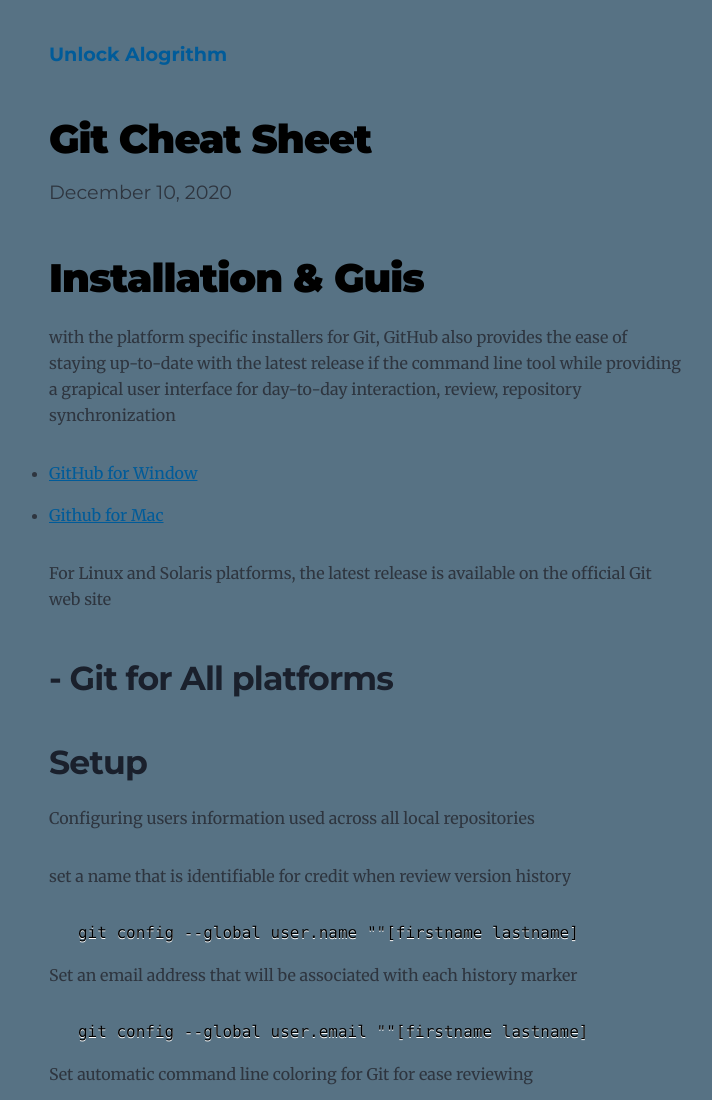
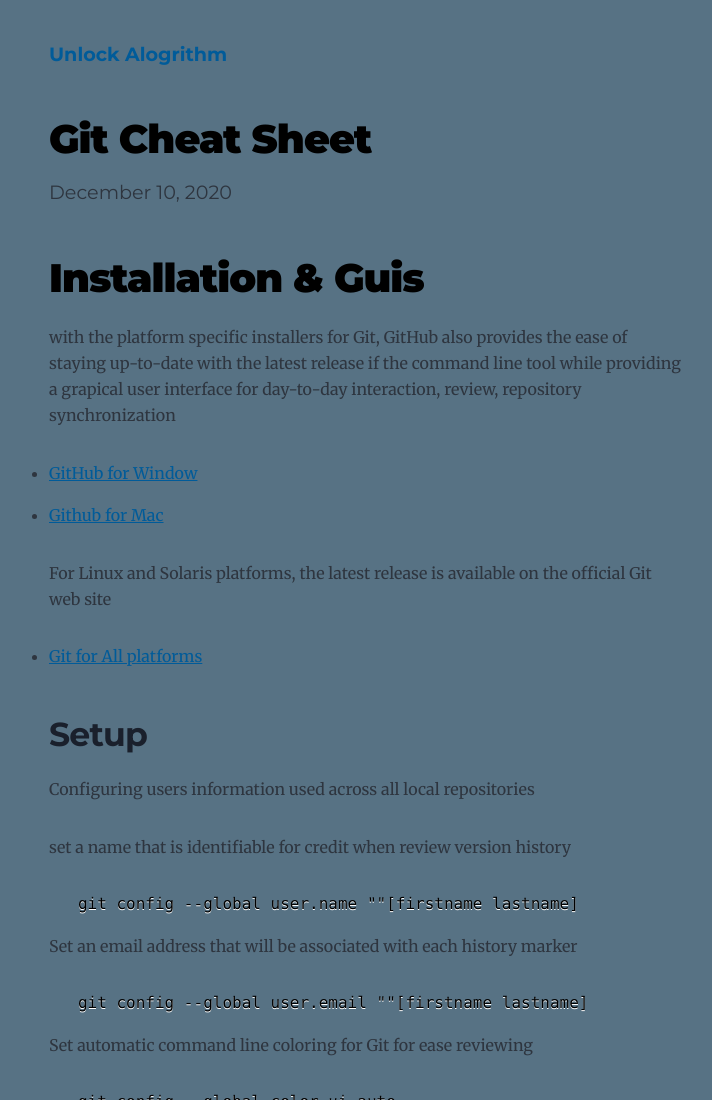
Before and after one commit to backbencher00/my-starter-blog, a Gatsby site: page /git/ in a window 1280 px wide. Shown: the top 1100 px of the page, without its empty margins (275-987 px from the left). Built offline with nearby package versions, Linux system fonts and the light colour scheme; Gatsby itself is replaced by a stand-in of ours; some packages are replaced by stand-ins of ours; code samples lack their colours.

Commit message:
Update index.md

````diff
--- a/content/blog/git/index.md
+++ b/content/blog/git/index.md
@@ -13,7 +13,7 @@ description: "Git is the free and open source distributed version control system
 
  For Linux and Solaris platforms, the latest release is available on the official Git web site
 
- ## - [Git for All platforms](http://git-scm.com)
+ - [Git for All platforms](http://git-scm.com)
 
  ## Setup
 
@@ -21,17 +21,14 @@ Configuring users information used across all
 local repositories
 
 set a name that is identifiable for credit when review version history
-
 ```javascript
    git config --global user.name ""[firstname lastname]
 ```
 
 Set an email address that will be associated with each history marker
-
 ```javascript
    git config --global user.email ""[firstname lastname]
 ```
-
 Set automatic command line coloring for Git for ease reviewing
 
 
@@ -136,7 +133,6 @@ Merge the specified branch's history into the current one
 ```
 
 show all commits in the current branch's history
-
 ```javascript
    git log
 
@@ -146,34 +142,29 @@ show all commits in the current branch's history
 Examine logs, diffs and object information
 
 Show the commit on history for the currently active branch
-
 ```javascript
    git log
 
 ```
 
 Show the commits on branchA that are not on branchB
-
 ```javascript
    git log branchB..branchA
 
 ```
 
 Show the commit that changed file, even across renames
-
 ```javascript
    git log --follow [file]
 
 ```
  show the diff of what is in branchA that is not in branchB
-
 ```javascript
    git diff branchB...branchA
 
 ```
 
 shows any object in Git in human-readable format
-
 ```javascript
    git show [SHA]
 
````
